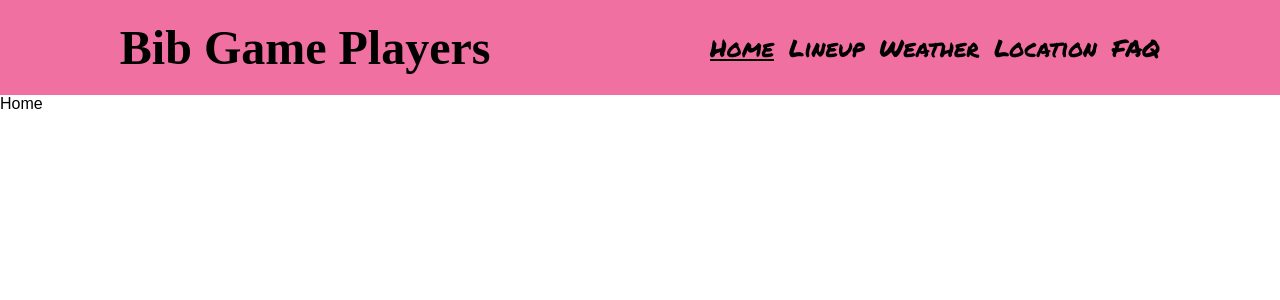
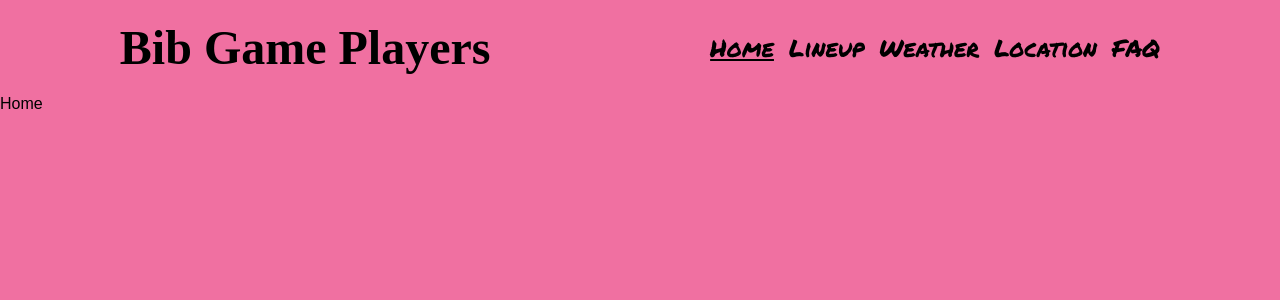
Before and after one commit to hippobobimus/football-organiser, a React (Create React App) app: page / in a window 1280 px wide. Shown: the top 300 px of the page. Built offline with nearby package versions, Linux system fonts and the light colour scheme; a web font is replaced by a local one.

Commit message:
updated global styling to use theme

```diff
--- a/src/GlobalStyle.js
+++ b/src/GlobalStyle.js
@@ -8,14 +8,14 @@ const GlobalStyle = createGlobalStyle`
   }
 
   html, body {
-    background-color: var(--main-bg-clr);
+    background-color: ${(props) => props.theme.bgClr};
     height: 100%;
-    font-family: Arial, Helvetica, sans-serif;
-    color: var(--font-clr);
+    font-family: ${(props) => props.theme.font};
+    color: ${(props) => props.theme.textClr};
   }
 
   a {
-    color: var(--font-clr);
+    color: ${(props) => props.theme.textClr};
     text-decoration: none;
   }
 `;
--- a/src/theme.js
+++ b/src/theme.js
@@ -9,7 +9,7 @@ const theme = {
   textClr: 'black',
   titleFont: '\'Londrina Sketch\', cursive',
   subtitleFont: '\'Londrina Sketch\', cursive',
-  mainFont: 'Arial, Helvetica, sans-serif',
+  font: 'Arial, Helvetica, sans-serif',
 }
 
 export default theme;
```
